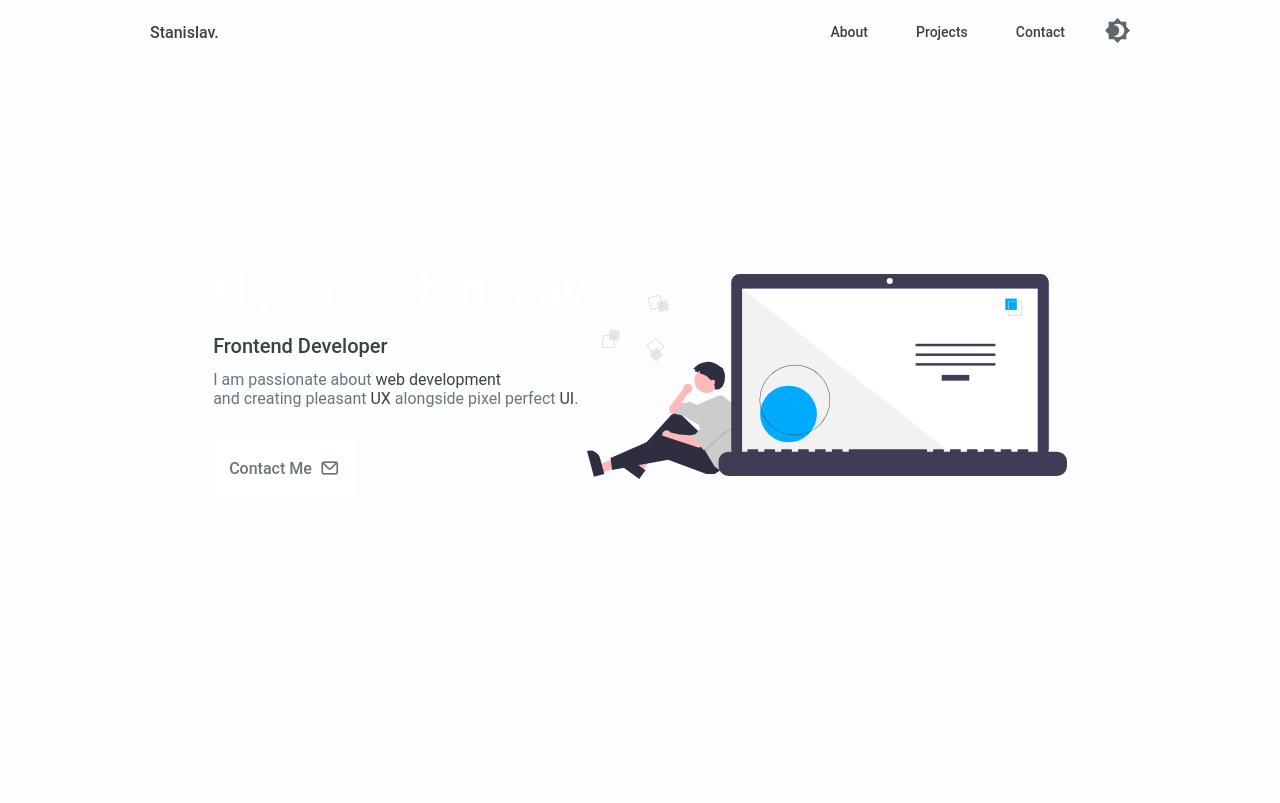
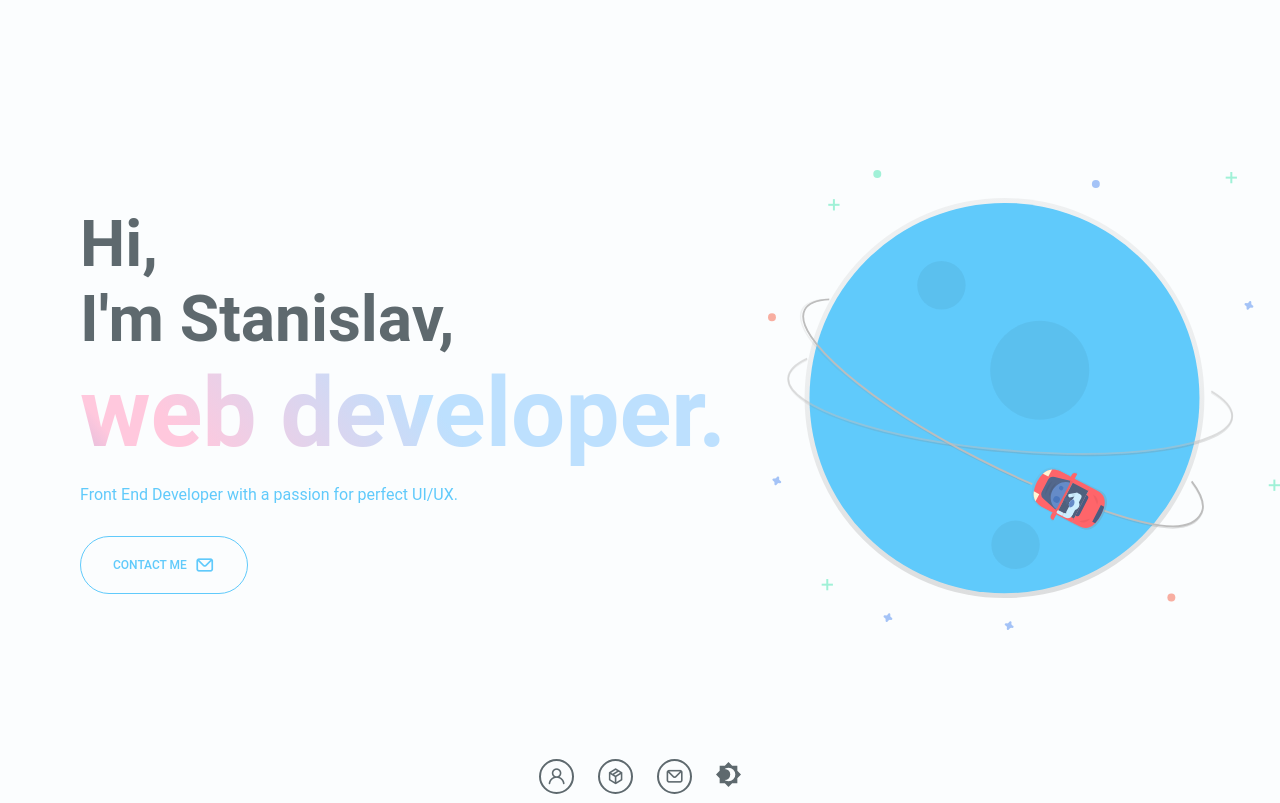
Before and after one commit to stanislavdubuk/personal-portfolio, a plain HTML site: page index.html in a window 1280 px wide. Shown: the top 803 px of the page. Drawn offline with nearby package versions, Linux system fonts and the light colour scheme.

Commit message:
Redesign

```diff
--- a/index.html
+++ b/index.html
@@ -25,23 +25,24 @@
   <body>
     <!-- -------------------- HEADER -------------------- -->
     <header class="header" id="header">
-      <nav class="nav container">
-        <a href="#" class="nav__logo">Stanislav.</a>
+      <nav class="nav">
+        <a href="#" class="nav__logo">dubuk.dev</a>
         <div class="nav__menu" id="nav-menu">
           <ul class="nav__list grid">
             <li class="nav__item">
               <a href="#about" class="nav__link">
-                <i class="uil uil-user nav__icon"></i> About</a
+                <i class="uil uil-user nav__icon"></i> <span>About</span></a
               >
             </li>
             <li class="nav__item">
               <a href="#projects" class="nav__link">
-                <i class="uil uil-box nav__icon"></i> Projects</a
+                <i class="uil uil-box nav__icon"></i> <span>Projects</span></a
               >
             </li>
             <li class="nav__item">
               <a href="#contact" class="nav__link">
-                <i class="uil uil-envelope nav__icon"></i> Contact</a
+                <i class="uil uil-envelope nav__icon"></i>
+                <span>Contact</span></a
               >
             </li>
           </ul>
@@ -77,31 +78,27 @@
       <!-- -------------------- HOME -------------------- -->
 
       <section class="section home">
-        <div class="home__wrapper">
-          <div class="home__container">
-            <div class="home__content">
-              <div class="home__data">
-                <h1 class="home__title">Hi, I am Stanislav</h1>
-                <h3 class="home__subtitle">Frontend Developer</h3>
-                <p class="home__description">
-                  I am passionate about
-                  <span class="highlighted__text">web development</span> <br />
-                  and creating pleasant
-                  <span class="highlighted__text">UX</span> alongside pixel
-                  perfect <span class="highlighted__text">UI</span>.
-                </p>
-                <a href="#contact" class="button home button--flex">
-                  Contact Me <i class="uil uil-envelope button__icon"></i>
-                </a>
-              </div>
+        <div class="hero__container">
+          <div class="hero__title">
+            <div class="hero__name">
+              Hi, <br />
+              I'm Stanislav,
             </div>
-            <div class="codelogo">
-              <img src="./assets/img/codeThinking.svg" alt="logo" />
+            <div class="hero__developer">
+              <h2>web developer.</h2>
+            </div>
+            <div class="hero__subtitle">
+              Front End Developer with a passion for perfect UI/UX.
+            </div>
+            <div class="hero__buttons">
+              <a href="#contact" class="hero__contactBtn button">
+                Contact Me <i class="uil uil-envelope button__icon"></i>
+              </a>
             </div>
           </div>
-          <div class="home__scroll">
-            <a href="#about" class="home__scroll-button button--flex"
-              ><i class="uil uil-angle-down home__scroll-angle"></i
+          <div class="hero__socials">
+            <a href="https://github.com/" target="_blank"
+              ><i class="uil uil-github-alt"></i
             ></a>
           </div>
         </div>
@@ -110,10 +107,6 @@
         <div class="about__container">
           <div class="about__bio">
             <div class="about__bio--heading">
-              <!-- <h2>
-                Hello <span class="waving__hand">👋🏻</span> <br />
-                I am Stanislav
-              </h2> -->
               <span class="waving__hand">👋🏻</span>
             </div>
             <div class="about__bio--about">
@@ -157,6 +150,14 @@
                 ></i>
               </div>
               <div class="about__skills--item">
+                <h4>Sass</h4>
+                <i
+                  class="fab fa-sass skill-icon"
+                  style="color: #cd6799"
+                  aria-hidden="true"
+                ></i>
+              </div>
+              <div class="about__skills--item">
                 <h4>JavaScript</h4>
                 <i
                   class="fab fa-js skill-icon"
@@ -177,14 +178,6 @@
                 <i
                   class="fab fa-git-alt skill-icon"
                   style="color: #f1502f"
-                  aria-hidden="true"
-                ></i>
-              </div>
-              <div class="about__skills--item">
-                <h4>NPM</h4>
-                <i
-                  class="fab fa-npm skill-icon"
-                  style="color: #cc3534"
                   aria-hidden="true"
                 ></i>
               </div>
@@ -364,8 +357,8 @@
             </div>
           </div>
         </div>
-        <div class="projects__responsiveImage container">
-          <img src="./assets/img/responsiveImage.svg" alt="responsiveImage" />
+        <div class="projects__responsiveImage">
+          <img src="./assets/img/spaceshipSmoke.svg" alt="responsiveImage" />
         </div>
       </section>
       <section id="contact" class="section contact">
@@ -387,9 +380,7 @@
               <div>
                 <h3 class="contact__title">Email</h3>
                 <span class="contact__subtitle"
-                  ><a href="mailto:stanislavdubuk@gmail.com"
-                    >stanislavdubuk@gmail.com</a
-                  ></span
+                  ><a>stanislavdubuk@gmail.com</a></span
                 >
               </div>
             </div>
@@ -429,6 +420,7 @@
                   cols="0"
                   rows="7"
                   class="contact__input"
+                  autocomplete="nope"
                 ></textarea>
               </div>
 
--- a/main.js
+++ b/main.js
@@ -28,20 +28,20 @@ const linkAction = () => {
 navLink.forEach((link) => link.addEventListener('click', linkAction));
 
 ///////////// STICKY NAV /////////////
-const headerHeight = header.getBoundingClientRect().height;
-const stickyNav = (entries) => {
-  const [entry] = entries;
-  if (mediaQuery.matches)
-    if (!entry.isIntersecting) header.classList.add('sticky');
-    else header.classList.remove('sticky');
-};
+// const headerHeight = header.getBoundingClientRect().height;
+// const stickyNav = (entries) => {
+//   const [entry] = entries;
+//   if (mediaQuery.matches)
+//     if (!entry.isIntersecting) header.classList.add('sticky');
+//     else header.classList.remove('sticky');
+// };
 
-const homeSectionObserver = new IntersectionObserver(stickyNav, {
-  root: null,
-  threshold: 0,
-  rootMargin: `-${headerHeight}px`,
-});
-homeSectionObserver.observe(homeSection);
+// const homeSectionObserver = new IntersectionObserver(stickyNav, {
+//   root: null,
+//   threshold: 0,
+//   rootMargin: `-${headerHeight}px`,
+// });
+// homeSectionObserver.observe(homeSection);
 
 ///////////// DARK/LIGHT THEME /////////////
 const themeToggle = document.querySelector('#theme-toggle');
--- a/styles.css
+++ b/styles.css
@@ -28,11 +28,13 @@
 
   /* HSL color mode */
   /* #00abfd */
+  /* #60CAFB */
+
   --first-color: hsl(var(--hue-color), 95%, 68%);
   --first-color-second: hsl(var(--hue-color), 69%, 61%);
   --first-color-alt: hsl(var(--hue-color), 57%, 53%);
   --first-color-lighter: hsl(var(--hue-color), 92%, 85%);
-  --title-color: hsl(var(--hue-color), 8%, 25%);
+  --title-color: hsl(var(--hue-color), 8%, 40%);
   --text-color: hsl(var(--hue-color), 8%, 45%);
   --text-color-light: hsl(var(--hue-color), 8%, 65%);
   --input-color: hsl(var(--hue-color), 70%, 96%);
@@ -103,20 +105,8 @@ body {
   font-size: var(--normal-font-size);
   background-color: var(--body-color);
   color: var(--text-color);
-  /* background: var(--clr-background);
-  color: var(--clr-foreground); */
+  transition: 0.2s all ease-in-out;
 }
-
-/* .scroll__container {
-  height: 100vh;
-  scroll-snap-type: y mandatory;
-  overflow-y: scroll;
-}
-
-section {
-  scroll-snap-align: start;
-  height: 100vh;
-} */
 
 h1,
 h3,
@@ -147,8 +137,7 @@ img {
 /* ---------- REUSABLE CSS CLASSES ------------ */
 /* -------------------------------------------- */
 .section {
-  padding: 6rem 0 4rem;
-  transition: transform 1s, opacity 1s;
+  padding: 4rem 0 4rem;
 }
 
 .section__title {
@@ -191,11 +180,15 @@ img {
 
 .header {
   width: 100%;
+  height: max-content;
   position: fixed;
   bottom: 0;
-  left: 0;
+  right: 0;
   z-index: var(--z-fixed);
   background-color: var(--body-color);
+  transition: 0.2s all ease-in-out;
+  display: flex;
+  align-items: center;
 }
 
 /* -------------------------------------------- */
@@ -207,6 +200,8 @@ img {
   display: flex;
   justify-content: space-between;
   align-items: center;
+  margin: 0 auto;
+  width: max-content;
 }
 
 .nav__logo,
@@ -248,16 +243,18 @@ img {
   justify-content: space-around;
 }
 .nav__link {
-  display: flex;
-  flex-direction: column;
-  align-items: center;
   font-size: var(--small-font-size);
   color: var(--title-color);
   font-weight: var(--font-medium);
+  width: 35px;
+  height: 35px;
+  padding: 5px;
+  transition: 0.2s all ease-in-out;
 }
 
 .nav__link:hover {
   color: var(--first-color);
+  border-color: var(--first-color) !important;
 }
 
 .nav__icon {
@@ -285,6 +282,7 @@ img {
 /* ------ ACTIVE LINK ------ */
 .active-link {
   color: var(--first-color);
+  border-color: var(--first-color) !important;
 }
 
 /* -------------------------------------------- */
@@ -292,111 +290,83 @@ img {
 /* -------------------------------------------- */
 
 .section.home {
-  background: url(/assets/img/waves3000final.svg);
+  background: url(/assets/img/planet.svg);
   background-repeat: no-repeat;
-  background-size: cover;
-  background-position-x: 50%;
+  background-position: right;
+  background-size: 40%;
+
   width: 100vw;
   min-height: 100vh;
+  color: var(--title-color);
   display: flex;
   align-items: center;
 }
 
-.home__wrapper {
+.hero__container {
+  width: 1120px;
   margin: 0 auto;
+  display: flex;
+  align-items: center;
 }
 
-.home__container {
-  display: flex;
-  justify-content: space-between;
-  align-items: center;
-  height: max-content;
-}
-.home__title {
-  font-size: var(--big-font-size);
-  color: #fff;
-  margin-bottom: 1rem;
-  opacity: 0;
-  animation: slideFromLeft 1s ease-in-out forwards;
-}
-.home__subtitle {
-  font-size: var(--h3-font-size);
-  color: var(--title-color);
-  font-weight: var(--font-medium);
-  margin-bottom: var(--mb-0-75);
-  opacity: 0;
-  animation: slideFromLeft 1s ease-in-out 0.3s forwards;
+.hero__name {
+  font-size: 4rem;
+  font-weight: 700;
 }
 
-.home__description {
-  opacity: 0;
-  margin-bottom: var(--mb-2);
-  animation: slideFromLeft 1s ease-in-out 1s forwards;
+.hero__developer {
+  margin-bottom: 1rem;
 }
 
-@keyframes slideFromLeft {
-  from {
-    transform: translateX(-100%);
-    opacity: 0;
-  }
+.hero__developer h2 {
+  font-size: 6rem;
+  background: linear-gradient(
+    230deg,
+    #cdb4db 10%,
+    #ffafcc 20%,
+    #ffafcc 25%,
+    #ffafcc 30%,
+    #bde0fe 40%,
+    #bde0fe 60%,
+    #ffc8dd 80%,
+    #ffc8dd 85%,
+    #cdb4db 90%
+  );
+  background-size: 200% auto;
+
+  color: #000;
+  background-clip: text;
+
+  -webkit-background-clip: text;
+  -webkit-text-fill-color: transparent;
+
+  animation: shine 7s linear infinite;
+}
+@keyframes shine {
   to {
-    opacity: 1;
-    transform: translateX(0);
+    /* background-position: 200% center; */
+    background-position: -200%;
   }
 }
 
-.codelogo {
-  width: 420px;
-  height: auto;
-  opacity: 0;
-  animation: slideFromRight 1.3s ease-in-out 1.5s forwards;
+.hero__subtitle {
+  color: var(--first-color);
+  margin-bottom: 2rem;
 }
 
-@keyframes slideFromRight {
-  from {
-    transform: translateX(200%);
-    opacity: 0;
-  }
-  to {
-    opacity: 1;
-    transform: translateX(0);
-  }
+.hero__socials i {
+  display: none;
+  font-size: 30px;
+  color: var(--first-color);
+}
+.hero__socials i:hover {
+  font-size: 35px;
+  color: var(--first-color-alt);
 }
 
-.home__scroll {
-  width: min-content;
-  transition: 0.2s all;
-  animation: float 1.2s infinite alternate;
-  margin: 0 auto;
-}
-
-.home__scroll-angle {
-  opacity: 0;
-  animation: appear 1s ease-in-out 3s forwards;
-  font-size: 4rem;
-  color: #fff;
-}
-
-.home__scroll:hover {
-  transform: translateY(0.25rem);
-}
-
-@keyframes float {
-  from {
-    transform: translateY(0);
-  }
-  to {
-    transform: translateY(-10px);
-  }
-}
-
-@keyframes appear {
-  from {
-    opacity: 0;
-  }
-  to {
-    opacity: 1;
-  }
+.hero__buttons {
+  display: flex;
+  align-items: center;
 }
 
 /* -------------------------------------------- */
@@ -406,29 +376,27 @@ img {
   display: flex;
   align-items: center;
   width: max-content;
-  border: none;
-  background-color: var(--first-color);
-  color: #fff;
-  padding: 1rem;
-  border-radius: 0.3rem;
+  background: transparent;
+  color: var(--first-color);
+  border: 1px solid var(--first-color);
+  padding: 1rem 2rem;
   font-weight: var(--font-medium);
+  cursor: pointer;
+  font-size: 12px;
+  text-transform: uppercase;
+  border-radius: 0.1rem;
+  transition: 0.1s all ease-in-out;
+  border-radius: 2.5rem;
 }
 
-.button.home {
-  background-color: #fff;
-  color: var(--text-color);
-  opacity: 0;
-  animation: slideFromLeft 0.5s ease-in-out 2s forwards;
-}
-
-.button.home:hover {
-  background-color: rgb(250, 250, 250);
+.button:hover {
+  border-color: var(--title-color);
+  color: var(--title-color);
 }
 
 .button__icon {
   font-size: 1.25rem;
   margin-left: var(--mb-0-5);
-  transition: 0.3s;
 }
 
 /* -------------------------------------------- */
@@ -437,6 +405,7 @@ img {
 
 .section.about {
   min-height: 100vh;
+  padding-top: 8rem;
 }
 
 .about__container {
@@ -453,8 +422,6 @@ img {
   border-radius: 0.3rem;
   border: 2px solid var(--first-color);
   margin-right: 4rem;
-
-  /* height: 70vh; */
 }
 
 .about__bio--heading {
@@ -571,7 +538,8 @@ img {
 .section.projects {
   min-height: 100vh;
   background: var(--first-color);
-  padding-bottom: 4rem;
+  padding-bottom: 0;
+  overflow: hidden;
 }
 
 .section.projects h2 {
@@ -587,7 +555,7 @@ img {
   width: 25rem;
   margin-left: -3px;
   border-radius: 0.3rem;
-  box-shadow: 0px 3px 15px -10px #000000;
+  /* box-shadow: 0px 3px 15px -10px #000000; */
   overflow: hidden;
 }
 
@@ -670,6 +638,10 @@ img {
   margin: 0 auto;
   margin-top: 3rem;
 }
+.projects__responsiveImage img {
+  margin-left: 16px;
+  margin-bottom: -6.96px;
+}
 
 /* -------------------------------------------- */
 /* -------------- SECTION CONTACT --------------- */
@@ -677,7 +649,10 @@ img {
 
 .section.contact {
   height: 100vh;
-  /* padding-bottom: var(--mb-1-5); */
+  /* background: url(./assets/img/spaceshipSmoke.svg);
+  background-repeat: no-repeat;
+  background-size: 30%;
+  background-position: bottom 10% left 30%; */
 }
 
 .section.contact h2 {
@@ -745,7 +720,7 @@ img {
 .contact__input {
   width: 100%;
   background-color: var(--input-color);
-  color: var(--text-color);
+  color: var(--first-color-alt);
   font-family: var(--body-font);
   font-size: var(--normal-font-size);
   border: none;
@@ -754,26 +729,31 @@ img {
   resize: none;
 }
 
+.contact__content input:-webkit-autofill,
+input:-webkit-autofill:hover,
+input:-webkit-autofill:focus,
+input:-webkit-autofill:active {
+  -webkit-box-shadow: 0 0 0 30px var(--input-color) inset !important;
+  -webkit-text-fill-color: var(--first-color-alt) !important;
+}
+
 /* -------------------------------------------- */
 /* ------------- MEDIA QUERIES ---------------- */
 /* -------------------------------------------- */
 
 /* FOR LARGE DEVICES */
 
-@media screen and (max-width: 1016px) {
+@media screen and (max-width: 1024px) {
   /* ---- HOME SECTION --- */
 
   .section.home {
     margin-top: 0;
+    background-position: top right;
+    background-size: 60%;
   }
 
-  .home__container {
-    flex-direction: column;
-  }
-
-  .codelogo {
-    width: 50vh;
-    margin-top: 2rem;
+  .hero__container {
+    padding: 1rem;
   }
 
   /* ---- ABOUT SECTION --- */
@@ -781,6 +761,7 @@ img {
   .about__container {
     flex-direction: column;
   }
+
   .about__skills--grid {
     grid-template-columns: repeat(3, 1fr);
     gap: 4rem;
@@ -790,6 +771,7 @@ img {
 
   .section.about {
     padding-bottom: 4rem;
+    padding-top: 6rem;
   }
 
   .projects__item {
@@ -831,35 +813,36 @@ img {
   .section__subtitle {
     margin-bottom: 4rem;
   }
-  .header {
-    top: 0;
-    bottom: initial;
-    padding: 0 1rem;
-    position: absolute;
-    transition: 0.5s;
-    background-color: transparent;
+
+  /* .nav {
+    height: calc(var(--header-height) + 1rem);
+  } */
+
+  .nav__link {
+    border: 2px solid var(--title-color);
+    border-radius: 50%;
+    display: flex;
+    align-items: center;
+    justify-content: center;
   }
 
-  .nav {
-    height: calc(var(--header-height) + 1rem);
-  }
-  .nav__icon,
   .nav__close,
   .nav__toggle {
     display: none;
   }
-  .nav__list {
-    display: flex;
-    column-gap: 3rem;
+
+  .nav__link span {
+    display: none;
   }
+
+  .nav__logo {
+    display: none;
+  }
+
   .nav__menu {
-    margin-left: auto;
-    margin-right: 2.5rem;
+    margin-right: 1.5rem;
   }
   /* ---- HOME SECTION --- */
-  .codelogo {
-    width: 30rem;
-  }
 
   /* ---- ABOUT SECTION --- */
 
@@ -890,11 +873,32 @@ img {
   h2 {
     font-size: 1.75rem;
   }
+  .header {
+    top: initial;
+    bottom: 0;
+    width: 100%;
+    height: max-content;
+    position: fixed;
+  }
+
+  .nav {
+    width: 100%;
+    padding-left: 1rem;
+    padding-right: 1rem;
+  }
+
+  .nav__link {
+    display: flex;
+    flex-direction: column;
+    align-items: center;
+  }
+
   .nav__btns {
     width: 60px;
     display: flex;
     justify-content: space-between;
   }
+
   #theme-toggle {
     width: 22px;
     height: 22px;
@@ -907,20 +911,27 @@ img {
   /* HOME SECTION */
 
   .section.home {
-    margin-top: -4.5rem;
-    padding: 6rem 2rem 2rem;
+    background-position: top right;
+    background-size: 80%;
+
+    padding: 6rem 1rem 4rem;
     margin-bottom: 3.5rem;
   }
 
-  .home__container {
-    display: flex;
-    flex-direction: column;
-    padding-top: 0;
+  .hero__container {
+    padding: 0;
   }
 
-  .codelogo {
-    width: 80vw;
-    margin-top: 3rem;
+  .hero__name {
+    font-size: 2rem;
+  }
+
+  .hero__subtitle {
+    width: 70%;
+  }
+
+  .hero__developer h2 {
+    font-size: 4rem;
   }
 
   /* ABOUT SECTION */
@@ -967,7 +978,7 @@ img {
   /* PROJECTS SECTION */
 
   .section.projects {
-    padding-bottom: 2rem;
+    padding-bottom: 0;
   }
 
   .section.projects h2 {
@@ -1019,6 +1030,10 @@ img {
     width: 80%;
   }
 
+  .projects__responsiveImage img {
+    margin-left: 8px;
+  }
+
   /* CONTACT SECTION */
 
   .section.contact h2 {
@@ -1050,9 +1065,6 @@ img {
 }
 
 @media screen and (max-width: 365px) {
-  .codelogo {
-    margin-top: 1rem;
-  }
   .section.contact {
     height: 130vh;
   }
@@ -1078,7 +1090,7 @@ img {
 /* -------------- STICKY NAV ------------------ */
 /* -------------------------------------------- */
 
-@keyframes fadein {
+/* @keyframes fadein {
   from {
     opacity: 0;
   }
@@ -1093,7 +1105,7 @@ img {
   animation-duration: 0.2s;
   box-shadow: var(--nav-shadow);
   background-color: var(--body-color);
-}
+} */
 
 /* -------------------------------------------- */
 /* ------------- DARK/LIGHT THEME ------------- */
@@ -1128,7 +1140,6 @@ img {
   cursor: pointer;
   background: 0;
   border: 0;
-  opacity: 0.8;
   border-radius: 50%;
 }
 
```
Also changed, not shown: assets/img/circuit.svg (added), assets/img/circuitPrimary.svg (added), assets/img/planet.svg (added), assets/img/rocketship.svg (added), assets/img/spaceship.svg (added), assets/img/spaceshipSmoke.svg (added).
